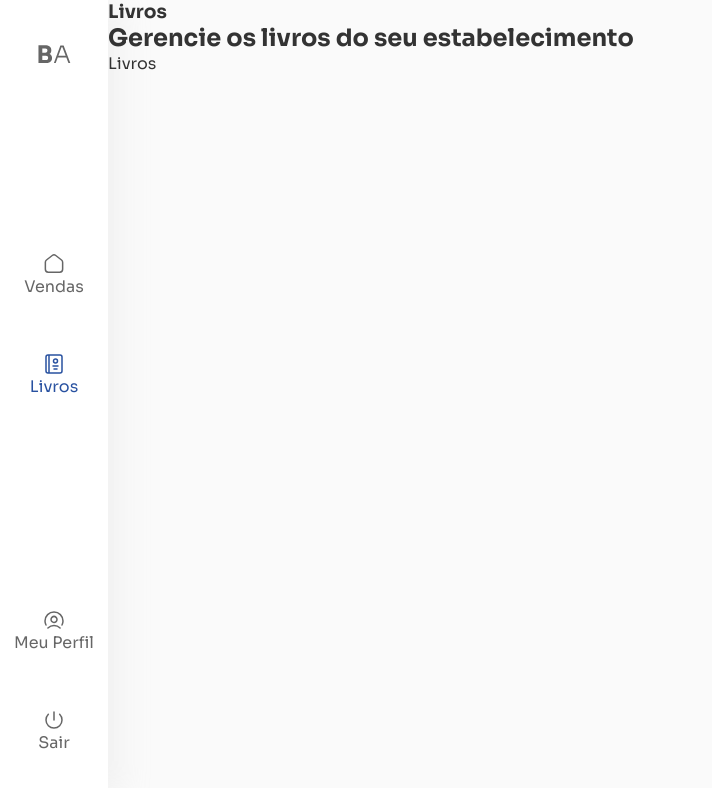
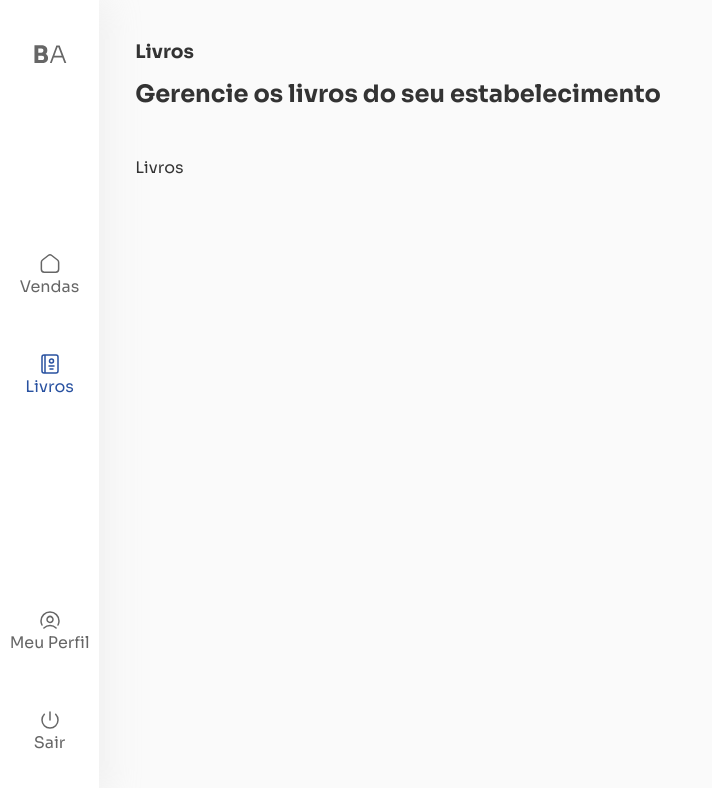
Before and after one commit to lucavini/BOOK_APP, a React (Vite) app: page /books in a window 1280 px wide. Shown: the top 788 px of the page, without its empty margins (0-712 px from the left). Built offline with nearby package versions, Linux system fonts and the light colour scheme.

Commit message:
fix(lateralmenu): lateral position sticky

```diff
--- a/src/App/Routes/styles.ts
+++ b/src/App/Routes/styles.ts
@@ -3,5 +3,6 @@ import styled from 'styled-components';
 export const Wrapper = styled('main')`
   width: 100%;
   display: flex;
+  overflow:auto;
   position: relative;
 `;
--- a/src/App/components/template/LateralMenu/styles.ts
+++ b/src/App/components/template/LateralMenu/styles.ts
@@ -4,6 +4,10 @@ import { NavLink } from 'react-router-dom';
 export const Container = styled('nav')`
   width: 108px;
   height: 100vh;
+
+  position: sticky;
+  top: 0;
+
   display: flex;
   flex-direction: column;
   justify-content: space-between;
--- a/src/App/components/template/index.tsx
+++ b/src/App/components/template/index.tsx
@@ -2,7 +2,7 @@ import React from 'react';
 
 import LateralMenu from './LateralMenu';
 
-import { Container } from './styles';
+import { Container, Section, Header, Content } from './styles';
 
 type IProps = {
   children: React.ReactNode;
@@ -12,18 +12,19 @@ type IProps = {
 
 function Template({ children, title, subtitle }: IProps) {
   return (
-    <Container>
+    <>
       <LateralMenu />
+      <Container>
+        <Section>
+          <Header>
+            <h1>{title}</h1>
+            <h2>{subtitle}</h2>
+          </Header>
 
-      <section>
-        <header>
-          <h1>{title}</h1>
-          <h2>{subtitle}</h2>
-        </header>
-
-        {children}
-      </section>
-    </Container>
+          <Content>{children}</Content>
+        </Section>
+      </Container>
+    </>
   );
 }
 
--- a/src/App/components/template/styles.ts
+++ b/src/App/components/template/styles.ts
@@ -3,5 +3,27 @@ import styled from 'styled-components';
 export const Container = styled('section')`
   width: 100%;
   display: flex;
+  justify-content: center;
+  padding: 40px 36px;
   position: relative;
 `;
+
+export const Section = styled('section')`
+  width: 100%;
+  height: 100%;
+  display: flex;
+  flex-direction: column;
+  max-width: 2300px;
+`;
+
+export const Header = styled('header')`
+  display: flex;
+  flex-direction: column;
+  gap: 16px;
+`;
+
+export const Content = styled('section')`
+  width: 100%;
+  height: 100%;
+  margin-top: 48px;
+`;
```
